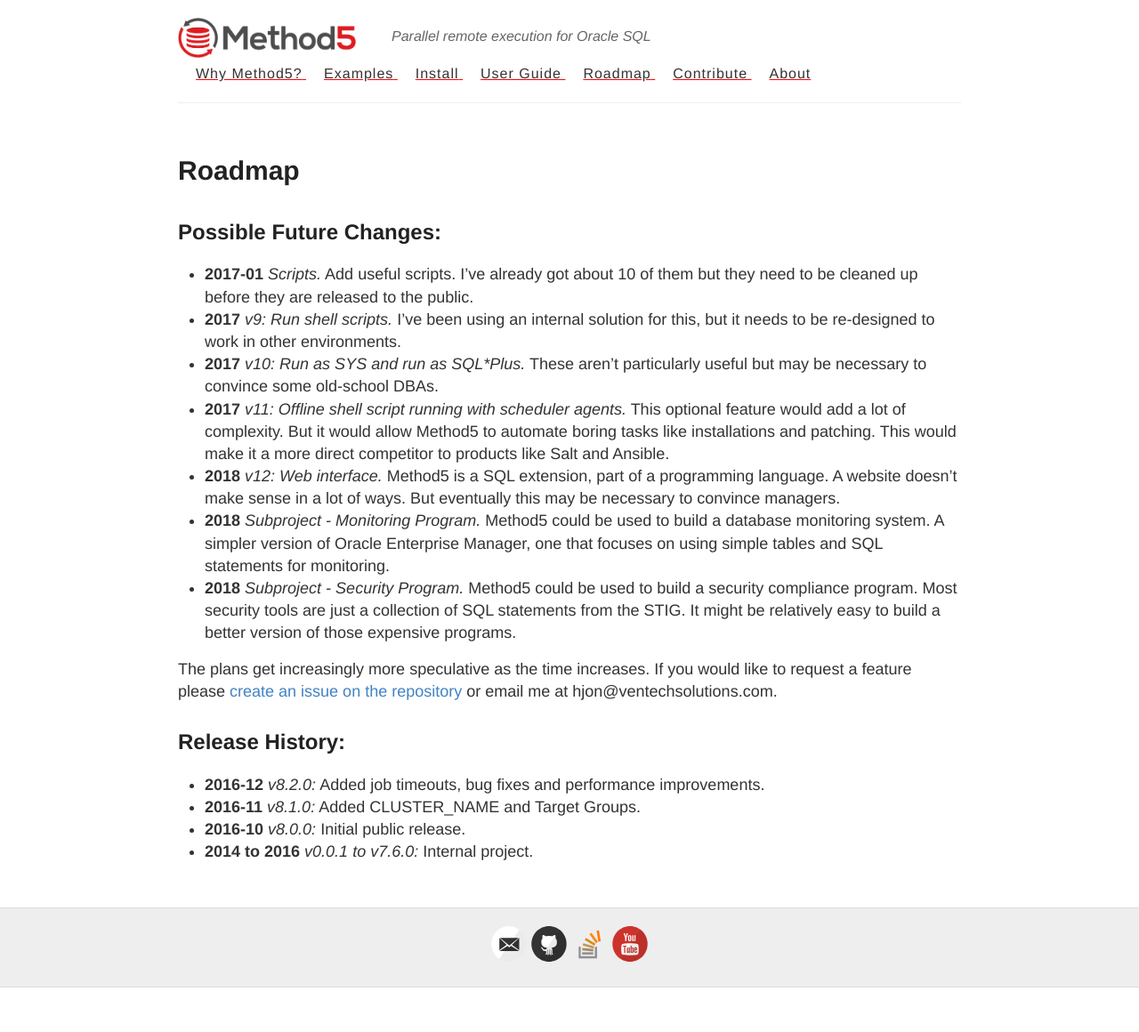
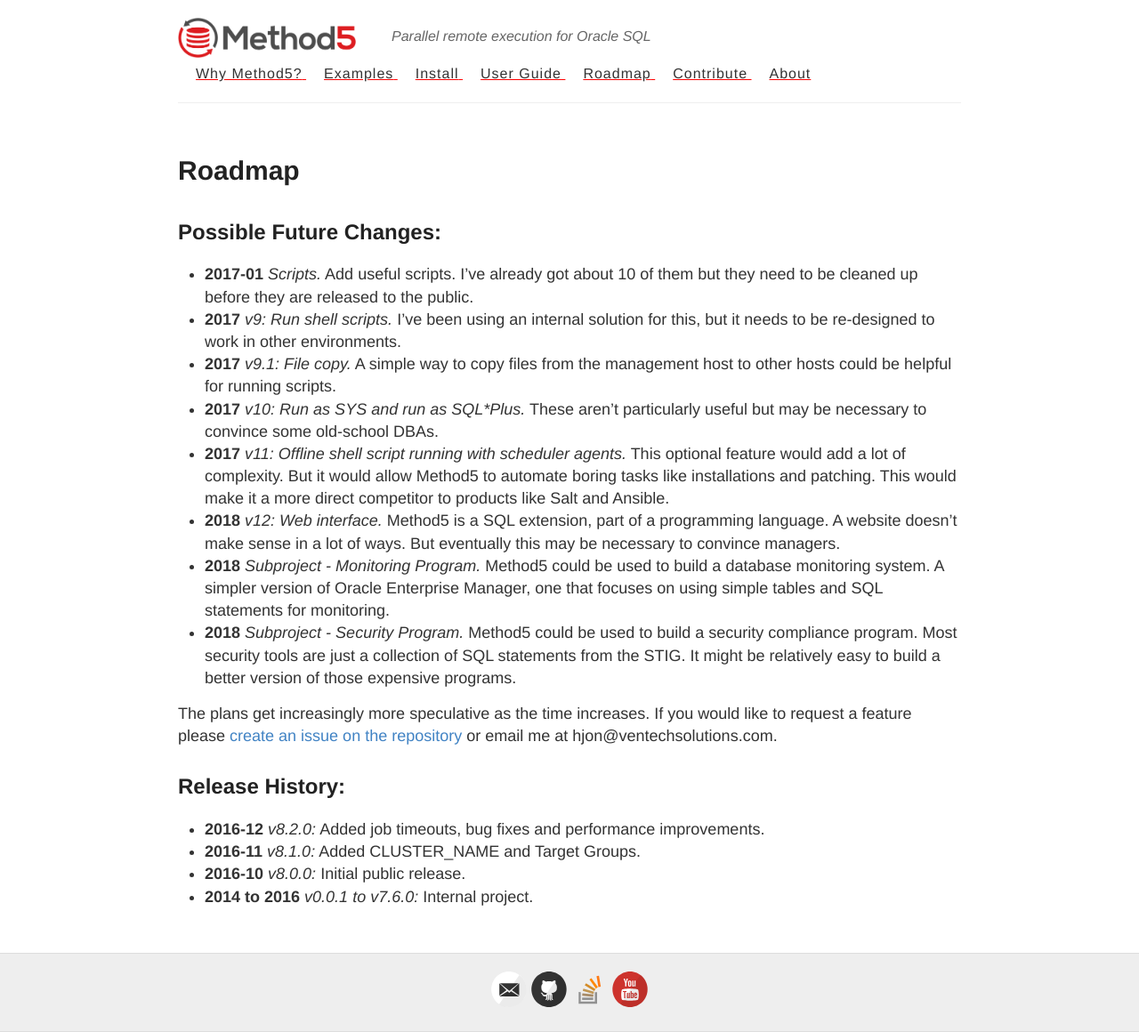
Before and after one commit to method5/method5.github.io, a Jekyll site: the page built from roadmap.md, in a window 1280 px wide. Shown: the whole page at 89% size. Built offline with Jekyll 4.4.1, drawn with Linux system fonts in a browser that asks for light colours; before the commit the page ends 1110 px from its top, so only the background shows below that.

Commit message:
Added idea for file copy.  M5_FILE?

```diff
--- a/roadmap.md
+++ b/roadmap.md
@@ -8,6 +8,7 @@ Possible Future Changes:
 
 * **2017-01** _Scripts._  Add useful scripts.  I've already got about 10 of them but they need to be cleaned up before they are released to the public.
 * **2017** _v9: Run shell scripts._  I've been using an internal solution for this, but it needs to be re-designed to work in other environments.
+* **2017** _v9.1: File copy._  A simple way to copy files from the management host to other hosts could be helpful for running scripts.
 * **2017** _v10: Run as SYS and run as SQL\*Plus._  These aren't particularly useful but may be necessary to convince some old-school DBAs.
 * **2017** _v11: Offline shell script running with scheduler agents._  This optional feature would add a lot of complexity.  But it would allow Method5 to automate boring tasks like installations and patching.  This would make it a more direct competitor to products like Salt and Ansible.
 * **2018** _v12: Web interface._  Method5 is a SQL extension, part of a programming language.  A website doesn't make sense in a lot of ways.  But eventually this may be necessary to convince managers.
```
